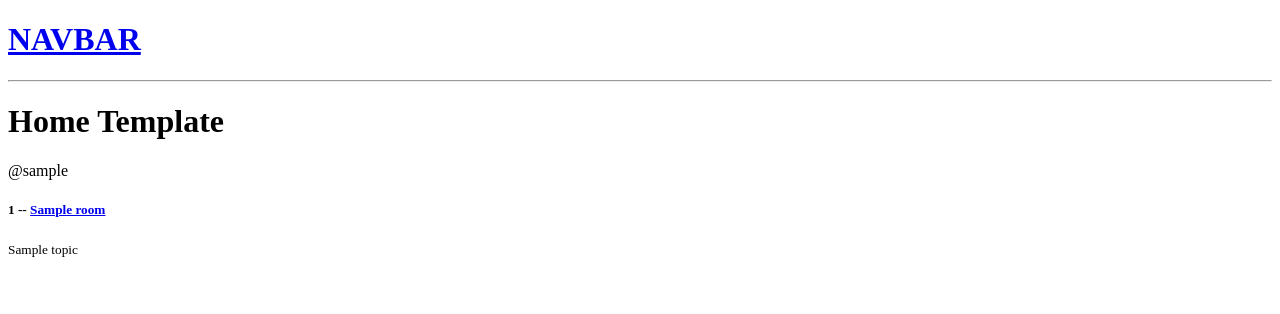
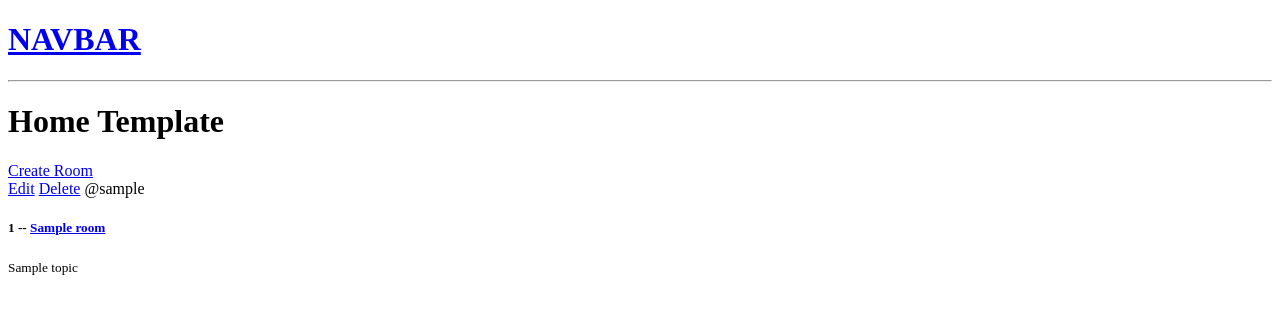
Before and after one commit to Adarsh-singh-2002/DjangoProject, a Django app: page / in a window 1280 px wide. Shown: the top 314 px of the page. Run offline with Django 4.2, Linux system fonts and the light colour scheme; tables that the repository leaves empty hold one stand-in row (values such as "Sample post").

Commit message:
24062023-CRUD

```diff
--- a/base/models.py
+++ b/base/models.py
@@ -18,6 +18,9 @@ class Room(models.Model):
     updated = models.DateTimeField(auto_now = True)
     created = models.DateTimeField(auto_now_add= True)
 
+    class Meta:
+        ordering = ['-updated','-created']
+
 
     def __str__(self):
         return self.name
--- a/base/templates/base/home.html
+++ b/base/templates/base/home.html
@@ -5,9 +5,13 @@
 <h1>Home Template</h1>
 
 <div>
+
+    <a href="{% url 'create-room' %}">Create Room</a>
     <div>
         {%for room in rooms%}
         <div>
+            <a href="{%url 'update-room' room.id %}"> Edit</a>
+            <a href="{%url 'delete-room' room.id %}"> Delete</a>
             <span>@{{room.host.username}}</span>
             <h5>{{room.id}} -- <a href="{%url 'room' room.id %}">{{room.name}}</a></h5>
             <small>{{room.topic.name}}</small>
--- a/base/urls.py
+++ b/base/urls.py
@@ -5,4 +5,7 @@ from . import views
 urlpatterns = [
     path('',views.home,name='home'),
     path('room/<str:pk>/',views.room,name='room'),
+    path('create-room/',views.createRoom,name = 'create-room'),
+    path('update-room/<str:pk>/',views.updateRoom,name = 'update-room'),
+    path('delete-room/<str:pk>/',views.deleteRoom,name = 'delete-room'),
 ]
--- a/base/views.py
+++ b/base/views.py
@@ -1,6 +1,6 @@
-from django.shortcuts import render
+from django.shortcuts import render,redirect
 from .models import Room
-
+from .forms import RoomForm
 
 # Create your views here.
 
@@ -24,3 +24,37 @@ def room(request,pk):
 
 
     return render(request,'base/room.html',context)
+
+def createRoom(request):
+    form = RoomForm()
+    if request.method == 'POST':
+        # request.POST.get('name')
+        form = RoomForm(request.POST)
+        if form.is_valid():
+            form.save()
+            return redirect('home')
+
+
+    context = {'form': form}
+    return render(request,'base/room_form.html',context)
+
+def updateRoom(request,pk):
+    room = Room.objects.get(id = pk)
+    form = RoomForm(instance = room)
+
+    if request.method == 'POST':
+        form = RoomForm(request.POST, instance = room)
+        if form.is_valid():
+            form.save()
+            return redirect('home')
+
+    context = {'form' : form}
+    return render(request,'base/room_form.html',context)
+
+def deleteRoom(request,pk):
+    room = Room.objects.get(id = pk)
+    if request.method == 'POST':
+        room.delete()
+        return redirect('home')
+
+    return render(request,'base/delete.html',{'obj':room})
```
Also changed, not shown: base/forms.py (added, +8 -0 lines), base/templates/base/delete.html (added, +12 -0 lines), base/templates/base/room_form.html (added, +13 -0 lines).
